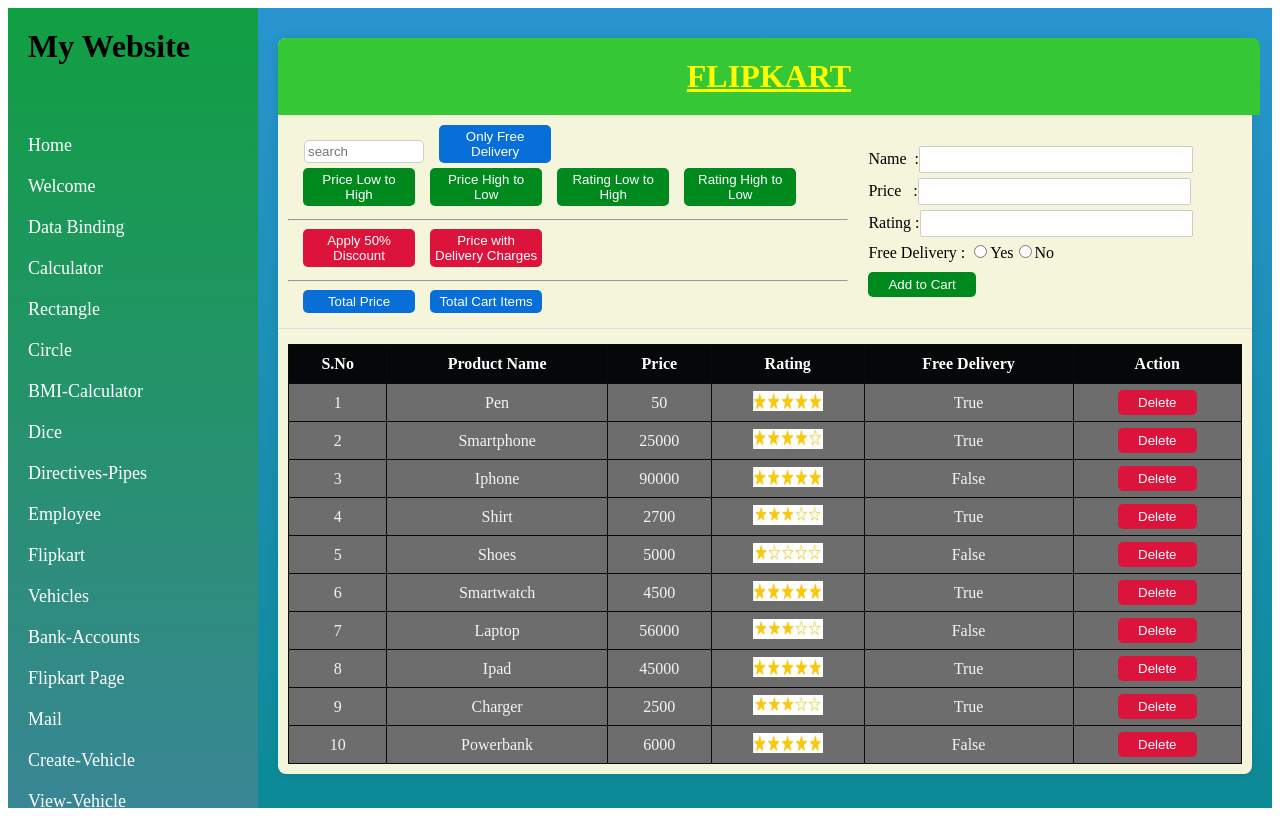
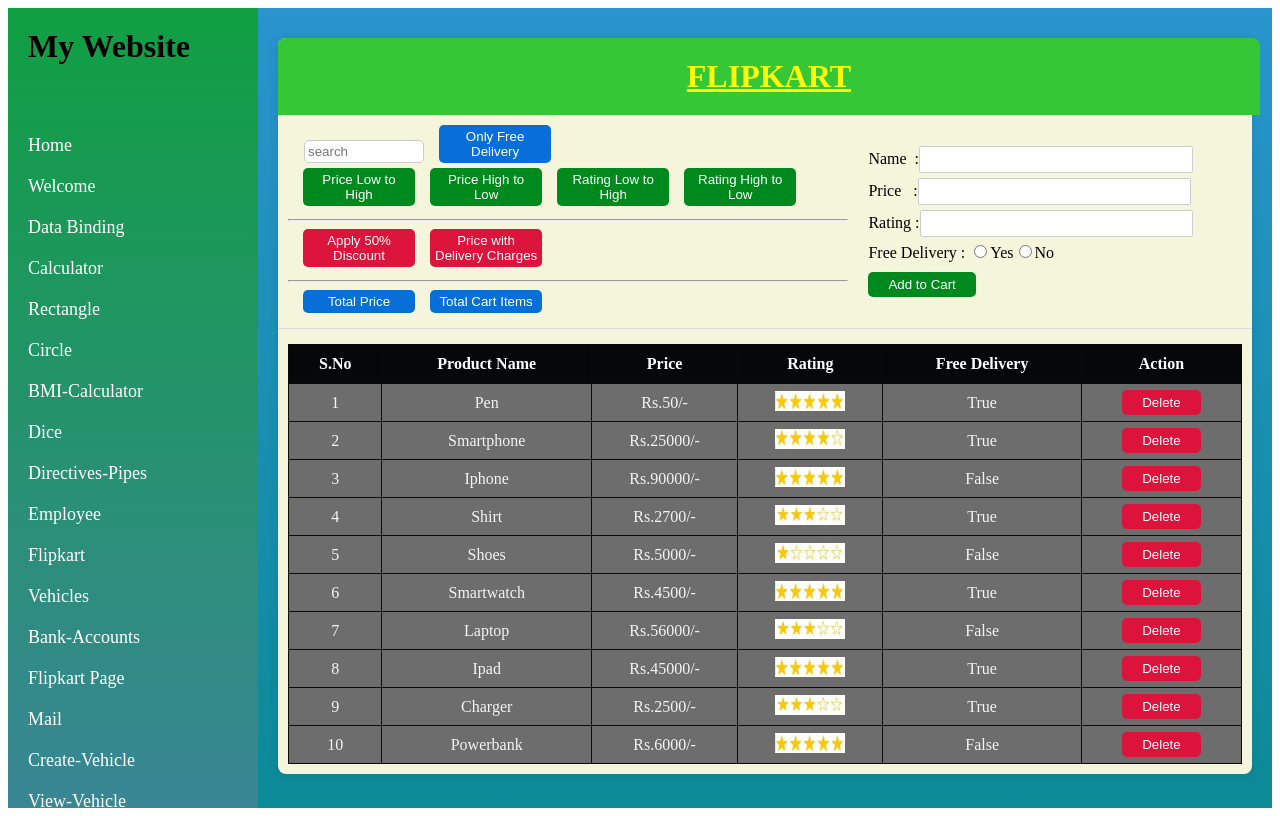
Before and after one commit to Mkp991203/my-app, an Angular app: page /dashboard/flipkart in a window 1280 px wide. Built offline with nearby package versions, Linux system fonts and the light colour scheme; sample sign-in values are in the browser's storage.

Commit message:
Custom Pipes Implemented

```diff
--- a/src/app/app.module.ts
+++ b/src/app/app.module.ts
@@ -52,6 +52,7 @@
 import { AboutCompanyComponent } from './about-us/about-company/about-company.component';
 import { AboutUsModule } from './about-us/about-us.module';
 import { CapitalDirective } from './capital.directive';
+import { PricePipe } from './price.pipe';
 
 @NgModule({
   declarations: [
@@ -100,7 +101,8 @@
     TodoformComponent,
     Todo1Component,
     Todo2Component,
-    CapitalDirective
+    CapitalDirective,
+    PricePipe
   ],
   imports: [
     BrowserModule,
--- a/src/app/flipkart/flipkart.component.html
+++ b/src/app/flipkart/flipkart.component.html
@@ -59,7 +59,7 @@
                 <tr *ngFor="let product of products, let i= index">
                     <td>{{i+1}}</td>
                     <td>{{product.name}}</td>
-                    <td>{{product.price}}</td>
+                    <td>{{product.price | price}}</td>
                     <td>
                         <!-- {{product.rating}} -->
                          <app-rating [rating]=" product.rating "></app-rating>
--- /dev/null
+++ b/src/app/price.pipe.ts
@@ -0,0 +1,12 @@
+import { Pipe, PipeTransform } from '@angular/core';
+
+@Pipe({
+  name: 'price'
+})
+export class PricePipe implements PipeTransform {
+
+  transform(value: unknown, ...args: unknown[]): unknown {
+    return "Rs."+value+"/-";
+  }
+
+}
```
Also changed, not shown: 1 other file (tests, documents, lock files or other folders).
